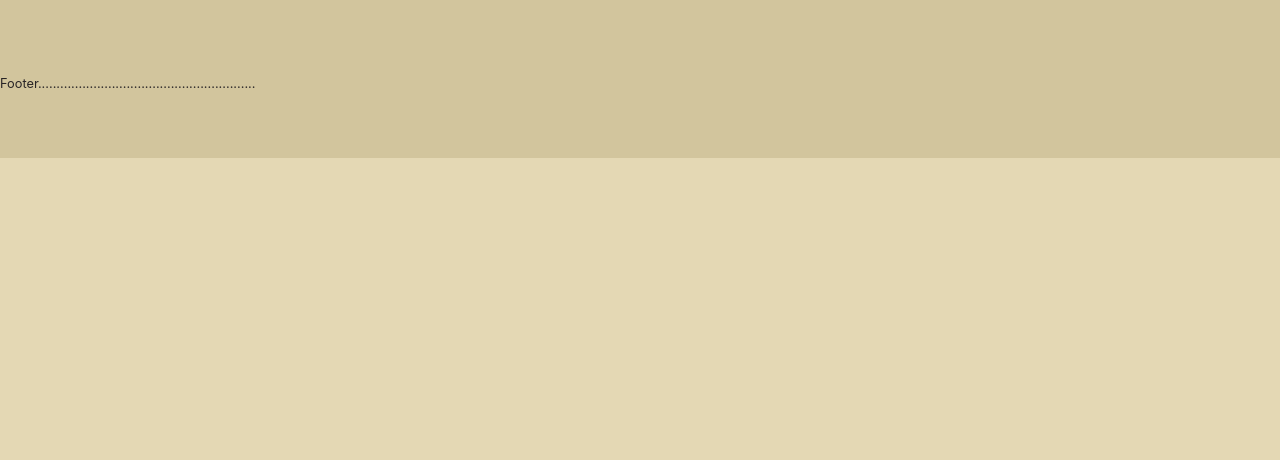
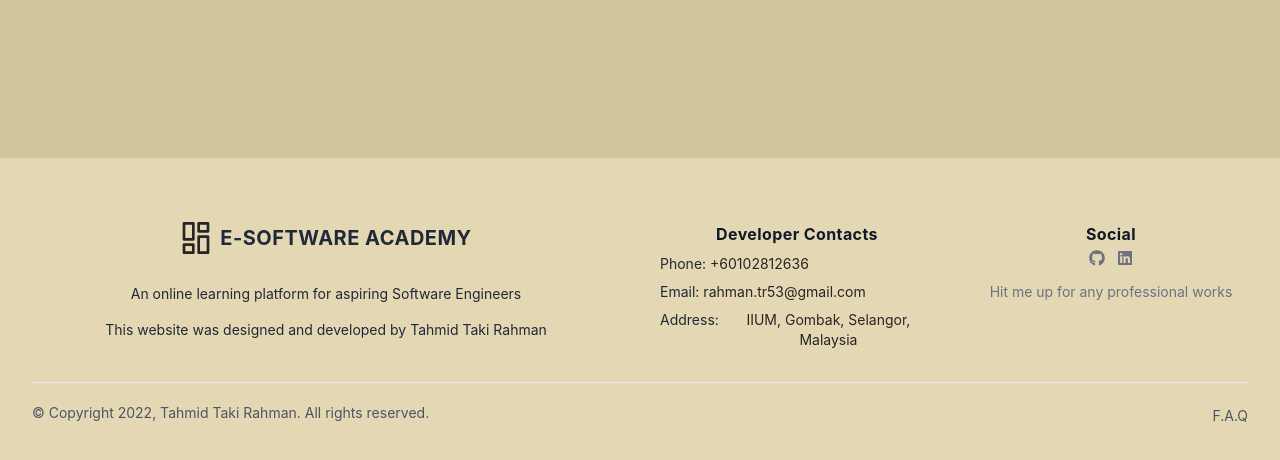
Before and after one commit to TahmidTaki/e-Software-Academy, a React (Create React App) app: page / in a window 1280 px wide. Shown: the part 706-1166 px from the top of the page. Before the commit the page ends 864 px from the top, so only its background shows below. Built offline with nearby package versions, Linux system fonts and the light colour scheme; no server answers.

Commit message:
env var added

```diff
--- a/src/Pages/Shared/Footer/Footer.js
+++ b/src/Pages/Shared/Footer/Footer.js
@@ -1,67 +1,124 @@
 import React from "react";
+
+import { FaLinkedin, FaGithub } from "react-icons/fa";
 
 const Footer = () => {
   return (
-    <div className="">
-      {/* <footer className="footer p-10 bg-neutral text-neutral-content">
-        <div>
+    <div className="px-4 pt-16 mx-auto sm:max-w-xl md:max-w-full lg:max-w-screen-xl md:px-24 lg:px-8">
+      <div className="grid gap-10 row-gap-6 mb-8 sm:grid-cols-2 lg:grid-cols-4">
+        <div className="sm:col-span-2">
+          <a
+            href="/"
+            aria-label="Go home"
+            title="Company"
+            className="inline-flex items-center"
+          >
             <svg
-            width="50"
-            height="50"
+              className="w-8 text-deep-purple-accent-400"
               viewBox="0 0 24 24"
-            xmlns="http://www.w3.org/2000/svg"
-            fillRule="evenodd"
-            clipRule="evenodd"
-            className="fill-current"
+              strokeLinejoin="round"
+              strokeWidth="2"
+              strokeLinecap="round"
+              strokeMiterlimit="10"
+              stroke="currentColor"
+              fill="none"
             >
-            <path d="M22.672 15.226l-2.432.811.841 2.515c.33 1.019-.209 2.127-1.23 2.456-1.15.325-2.148-.321-2.463-1.226l-.84-2.518-5.013 1.677.84 2.517c.391 1.203-.434 2.542-1.831 2.542-.88 0-1.601-.564-1.86-1.314l-.842-2.516-2.431.809c-1.135.328-2.145-.317-2.463-1.229-.329-1.018.211-2.127 1.231-2.456l2.432-.809-1.621-4.823-2.432.808c-1.355.384-2.558-.59-2.558-1.839 0-.817.509-1.582 1.327-1.846l2.433-.809-.842-2.515c-.33-1.02.211-2.129 1.232-2.458 1.02-.329 2.13.209 2.461 1.229l.842 2.515 5.011-1.677-.839-2.517c-.403-1.238.484-2.553 1.843-2.553.819 0 1.585.509 1.85 1.326l.841 2.517 2.431-.81c1.02-.33 2.131.211 2.461 1.229.332 1.018-.21 2.126-1.23 2.456l-2.433.809 1.622 4.823 2.433-.809c1.242-.401 2.557.484 2.557 1.838 0 .819-.51 1.583-1.328 1.847m-8.992-6.428l-5.01 1.675 1.619 4.828 5.011-1.674-1.62-4.829z"></path>
+              <rect x="3" y="1" width="7" height="12" />
+              <rect x="3" y="17" width="7" height="6" />
+              <rect x="14" y="1" width="7" height="6" />
+              <rect x="14" y="11" width="7" height="12" />
             </svg>
-          <p>e-Software-Academy Designed by Tahmid</p>
+            <span className="ml-2 text-xl font-bold tracking-wide text-gray-800 uppercase">
+              e-Software Academy
+            </span>
+          </a>
+          <div className="mt-6">
+            <p className="text-sm text-gray-800">
+              An online learning platform for aspiring Software Engineers
+            </p>
+            <p className="mt-4 text-sm text-gray-800">
+              This website was designed and developed by Tahmid Taki Rahman
+            </p>
           </div>
-        <div>
-          <span className="footer-title">Social</span>
-          <div className="grid grid-flow-col gap-4">
-            <a>
-              <svg
-                xmlns="http://www.w3.org/2000/svg"
-                width="24"
-                height="24"
-                viewBox="0 0 24 24"
-                className="fill-current"
+        </div>
+        <div className="space-y-2 text-sm">
+          <p className="text-base font-bold tracking-wide text-gray-900">
+            Developer Contacts
+          </p>
+          <div className="flex">
+            <p className="mr-1 text-gray-800">Phone:</p>
+            <a
+              href="tel:+60102812636"
+              aria-label="Our phone"
+              title="Our phone"
+              className="transition-colors duration-300 text-deep-purple-accent-400 hover:text-deep-purple-800"
             >
-                <path d="M24 4.557c-.883.392-1.832.656-2.828.775 1.017-.609 1.798-1.574 2.165-2.724-.951.564-2.005.974-3.127 1.195-.897-.957-2.178-1.555-3.594-1.555-3.179 0-5.515 2.966-4.797 6.045-4.091-.205-7.719-2.165-10.148-5.144-1.29 2.213-.669 5.108 1.523 6.574-.806-.026-1.566-.247-2.229-.616-.054 2.281 1.581 4.415 3.949 4.89-.693.188-1.452.232-2.224.084.626 1.956 2.444 3.379 4.6 3.419-2.07 1.623-4.678 2.348-7.29 2.04 2.179 1.397 4.768 2.212 7.548 2.212 9.142 0 14.307-7.721 13.995-14.646.962-.695 1.797-1.562 2.457-2.549z"></path>
-              </svg>
+              +60102812636
             </a>
-            <a>
-              <svg
-                xmlns="http://www.w3.org/2000/svg"
-                width="24"
-                height="24"
-                viewBox="0 0 24 24"
-                className="fill-current"
+          </div>
+          <div className="flex">
+            <p className="mr-1 text-gray-800">Email:</p>
+            <a
+              href="mailto:rahman.tr53@gmail.com"
+              aria-label="My email"
+              title="My email"
+              className="transition-colors duration-300 text-deep-purple-accent-400 hover:text-deep-purple-800"
             >
-                <path d="M19.615 3.184c-3.604-.246-11.631-.245-15.23 0-3.897.266-4.356 2.62-4.385 8.816.029 6.185.484 8.549 4.385 8.816 3.6.245 11.626.246 15.23 0 3.897-.266 4.356-2.62 4.385-8.816-.029-6.185-.484-8.549-4.385-8.816zm-10.615 12.816v-8l8 3.993-8 4.007z"></path>
-              </svg>
+              rahman.tr53@gmail.com
             </a>
-            <a>
-              <svg
-                xmlns="http://www.w3.org/2000/svg"
-                width="24"
-                height="24"
-                viewBox="0 0 24 24"
-                className="fill-current"
+          </div>
+          <div className="flex">
+            <p className="mr-1 text-gray-800">Address:</p>
+            <a
+              href="https://www.google.com/maps"
+              target="_blank"
+              rel="noopener noreferrer"
+              aria-label="Our address"
+              title="Our address"
+              className="transition-colors duration-300 text-deep-purple-accent-400 hover:text-deep-purple-800"
             >
-                <path d="M9 8h-3v4h3v12h5v-12h3.642l.358-4h-4v-1.667c0-.955.192-1.333 1.115-1.333h2.885v-5h-3.808c-3.596 0-5.192 1.583-5.192 4.615v3.385z"></path>
-              </svg>
+              IIUM, Gombak, Selangor, Malaysia
             </a>
           </div>
         </div>
-      </footer> */}
-      <p className="fixed bottom-0">
-        <small>
-          Footer...........................................................
-        </small>
+        <div>
+          <span className="text-base font-bold tracking-wide text-gray-900">
+            Social
+          </span>
+          <div className="flex justify-center mt-1 space-x-3">
+            <a
+              href="https://github.com/TahmidTaki"
+              className="text-gray-500 transition-colors duration-300 hover:text-deep-purple-accent-400"
+            >
+              <FaGithub />
+            </a>
+            <a
+              href="https://www.linkedin.com/in/rahman-tahmid-taki-5676781b8/"
+              className="text-gray-500 transition-colors duration-300 hover:text-deep-purple-accent-400"
+            >
+              <FaLinkedin />
+            </a>
+          </div>
+          <p className="mt-4 text-sm text-gray-500">
+            Hit me up for any professional works
           </p>
+        </div>
+      </div>
+      <div className="flex flex-col-reverse justify-between pt-5 pb-10 border-t lg:flex-row">
+        <p className="text-sm text-gray-600">
+          © Copyright 2022, Tahmid Taki Rahman. All rights reserved.
+        </p>
+        <ul className="flex flex-col mb-3 space-y-2 lg:mb-0 sm:space-y-0 sm:space-x-5 sm:flex-row">
+          <li>
+            <a
+              href="/"
+              className="text-sm text-gray-600 transition-colors duration-300 hover:text-deep-purple-accent-400"
+            >
+              F.A.Q
+            </a>
+          </li>
+        </ul>
+      </div>
     </div>
   );
 };
--- a/src/firebase/firebase.config.js
+++ b/src/firebase/firebase.config.js
@@ -5,12 +5,12 @@ import { initializeApp } from "firebase/app";
 
 // Your web app's Firebase configuration
 const firebaseConfig = {
-  apiKey: "AIzaSyAe4vBMjYPiOQAZ3J5ezbsvaG0YZJkSTUs",
-  authDomain: "e-software-academy.firebaseapp.com",
-  projectId: "e-software-academy",
-  storageBucket: "e-software-academy.appspot.com",
-  messagingSenderId: "216223896723",
-  appId: "1:216223896723:web:6c22340ec24f024b3fa966",
+  apiKey: process.env.REACT_APP_apiKey,
+  authDomain: process.env.REACT_APP_authDomain,
+  projectId: process.env.REACT_APP_projectId,
+  storageBucket: process.env.REACT_APP_storageBucket,
+  messagingSenderId: process.env.REACT_APP_messagingSenderId,
+  appId: process.env.REACT_APP_appId,
 };
 
 // Initialize Firebase
```
Also changed, not shown: 1 other file (tests, documents, lock files or other folders). Lines whose indentation alone changed are shown as unchanged.
